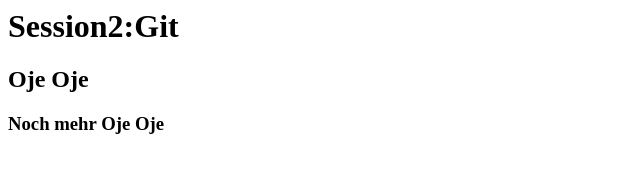
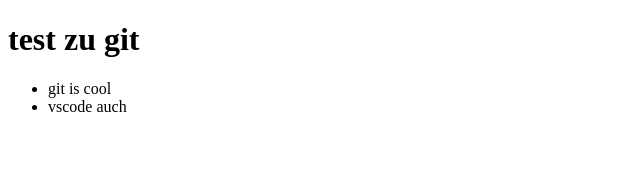
Before and after one commit to sagamol/html3, a plain HTML site: page index.html in a window 1280 px wide. Shown: the whole page, without its empty margins (0-640 px from the left). Drawn offline with Linux system fonts and the light colour scheme.

Commit message:
neue html3 struktur

```diff
--- a/index.html
+++ b/index.html
@@ -1,3 +1,18 @@
-<h1>Session2:Git</h1>
-<h2>Oje Oje</h2>
-<h3>Noch mehr Oje Oje</h3>
+<!DOCTYPE html>
+<html lang="en">
+<head>
+    <meta charset="UTF-8">
+    <meta name="viewport" content="width=device-width, initial-scale=1.0">
+    <meta http-equiv="X-UA-Compatible" content="ie=edge">
+    <title>Document</title>
+</head>
+<body>
+    <h1>test zu git</h1>
+    <ul>
+        <li>git is cool</li>
+        <li>vscode auch</li>
+    </ul>
+
+</h1>
+</body>
+</html>
```
